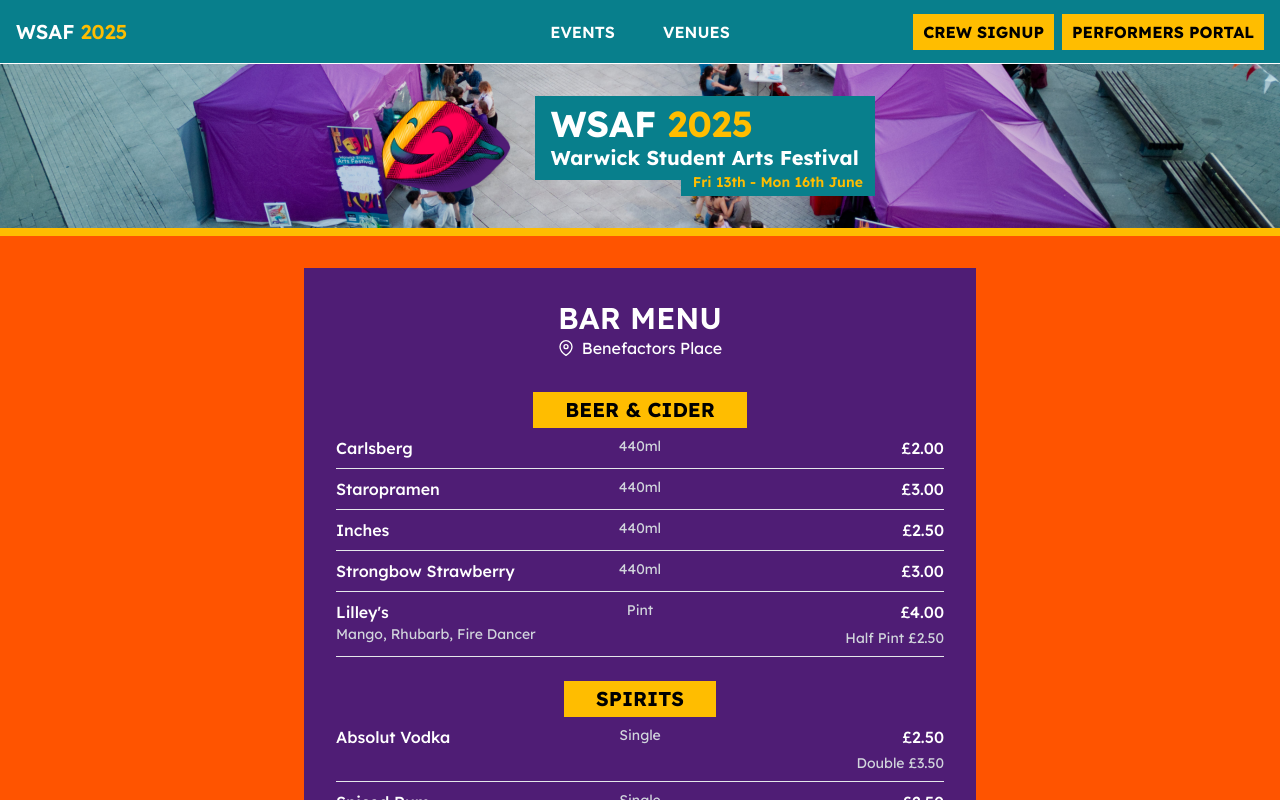
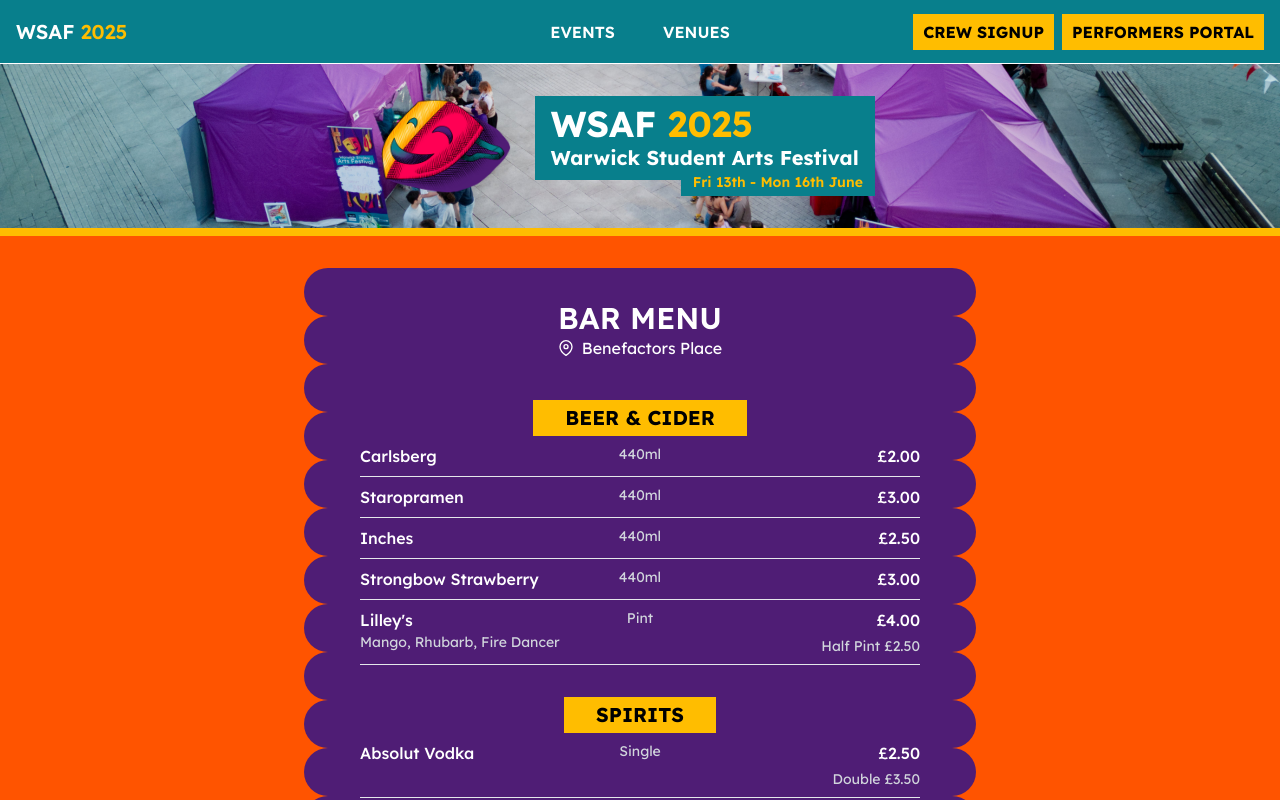
Before and after one commit to WarwickStudentArtsFestival/wsaf25-website, a Next.js app: page /bar in a window 1280 px wide. Shown: the top 800 px of the page. Built offline with nearby package versions, Linux system fonts and the light colour scheme.

Commit message:
bar menu squiggles

```diff
--- a/src/app/bar/page.tsx
+++ b/src/app/bar/page.tsx
@@ -1,11 +1,5 @@
-import React from 'react';
-import PageHeader from '@/app/components/page-header';
-import { barMenu } from './price-list';
-import type { Metadata } from 'next';
-import { FiMapPin } from 'react-icons/fi';
-import Challenge21 from '@/assets/wbar/challenge21.jpg';
-import AskForAngela from '@/assets/wbar/askforangela.jpg';
-import Image from 'next/image';
+import { Metadata } from 'next';
+import PriceList from './price-list-page';
 
 export const metadata: Metadata = {
   title: 'Bar Menu',
@@ -13,74 +7,6 @@ export const metadata: Metadata = {
     'Explore the bar menu featuring a variety of beers, wines, spirits, cocktails, and soft drinks. Beverages served at the bar on Benefactors place until 10:30 PM.',
 };
 
-export default function PriceList() {
-  return (
-    <div className="bg-purple sm:bg-orange text-white">
-      <PageHeader />
-      <div className="mx-auto bg-purple sm:my-8 p-3 sm:p-8 max-w-2xl">
-        <h1 className="text-3xl font-semibold">BAR MENU</h1>
-        <div className="flex flex-row mx-auto items-center gap-2 w-fit sm:mb-8">
-          <FiMapPin /> Benefactors Place
-        </div>
-        {barMenu.menu.map(({ category, items }, categoryIndex) => (
-          <div key={categoryIndex} className="mb-6">
-            <div className="w-fit mx-auto gap-2 flex flex-row items-center uppercase text-xl font-bold text-black bg-yellow py-1 px-8 m-2">
-              {category}
-            </div>
-            <ul className="space-y-2">
-              {items.map((item, index) => (
-                <li
-                  key={index}
-                  className="grid w-full grid-cols-[2fr_1fr_2fr] sm:grid-cols-[2fr_1fr_2fr] gap-4 border-b pb-2 items-start"
-                >
-                  <div className="text-left flex flex-col w-fit ">
-                    <span className="font-medium">{item.name}</span>
-                    <span className="text-sm text-gray-300">
-                      {item.subtitle && `${item.subtitle}`}
-                    </span>
-                  </div>
-
-                  <div className="text-center text-sm text-gray-300">
-                    <div>{item.unit_quantity}</div>
-                  </div>
-
-                  <div className="text-right space-y-1">
-                    <div className="font-medium">{item.unit_price}</div>
-                    {item.line_1 && (
-                      <div className="text-sm text-right text-gray-300">
-                        {item.line_1}
-                      </div>
-                    )}
-                    {item.line_2 && (
-                      <div className="text-sm text-right text-gray-300">
-                        {item.line_2}
-                      </div>
-                    )}
-                  </div>
-                </li>
-              ))}
-            </ul>
-          </div>
-        ))}
-        <div className="text-center mt-8 space-y-2">
-          <p>If you look under 21 be prepared to show ID to purchase alcohol</p>
-          <p>Bar runs until last event ends, usually around 10 PM</p>
-          <div className="flex mt-4">
-            <Image
-              src={AskForAngela}
-              alt="Ask for Angela"
-              className="mx-auto h-20 w-auto"
-              priority
-            />
-            <Image
-              src={Challenge21}
-              alt="Challenge 21"
-              className="mx-auto h-20 w-auto"
-              priority
-            />
-          </div>
-        </div>
-      </div>
-    </div>
-  );
+export default function Page() {
+  return <PriceList />;
 }
--- /dev/null
+++ b/src/app/bar/price-list-page.tsx
@@ -0,0 +1,112 @@
+'use client';
+import React, { useRef, useEffect, useState } from 'react';
+import PageHeader from '@/app/components/page-header';
+import { barMenu } from './price-list';
+import { FiMapPin } from 'react-icons/fi';
+import Challenge21 from '@/assets/wbar/challenge21.jpg';
+import AskForAngela from '@/assets/wbar/askforangela.jpg';
+import Image from 'next/image';
+import { LeftSquiggle, RightSquiggle } from './squiggle';
+
+export default function PriceList() {
+  const menuContentRef = useRef<HTMLDivElement>(null);
+  const [squiggleCount, setSquiggleCount] = useState(0);
+
+  useEffect(() => {
+    if (menuContentRef.current) {
+      const contentHeight = menuContentRef.current.offsetHeight;
+      const squiggleHeight = 48;
+      const height = Math.ceil(contentHeight / squiggleHeight) * squiggleHeight;
+      menuContentRef.current.style.height = `${height}px`;
+      setSquiggleCount(height / squiggleHeight);
+    }
+  }, []);
+
+  return (
+    <div className="bg-purple sm:bg-orange text-white">
+      <PageHeader />
+
+      <div className="mx-auto  sm:my-8 max-w-2xl">
+        <div className="flex flex-row">
+          <div className="hidden sm:block h-full flex-col">
+            {Array.from({ length: squiggleCount }).map((_, i) => (
+              <LeftSquiggle key={i} />
+            ))}
+          </div>
+          <div className="p-4 sm:p-8 bg-purple h-fit" ref={menuContentRef}>
+            <h1 className="text-3xl font-semibold">BAR MENU</h1>
+            <div className="flex flex-row mx-auto items-center gap-2 w-fit sm:mb-8">
+              <FiMapPin /> Benefactors Place
+            </div>
+            {barMenu.menu.map(({ category, items }, categoryIndex) => (
+              <div key={categoryIndex} className="mb-6 flex flex-col">
+                <div className="w-fit mx-auto gap-2 flex flex-row items-center uppercase text-xl font-bold text-black bg-yellow py-1 px-8 m-2">
+                  {category}
+                </div>
+
+                <ul className="space-y-2">
+                  {items.map((item, index) => (
+                    <li
+                      key={index}
+                      className="grid w-full grid-cols-[2fr_1fr_2fr] sm:grid-cols-[2fr_1fr_2fr] gap-4 border-b pb-2 items-start"
+                    >
+                      <div className="text-left flex flex-col w-fit ">
+                        <span className="font-medium">{item.name}</span>
+                        <span className="text-sm text-gray-300">
+                          {item.subtitle && `${item.subtitle}`}
+                        </span>
+                      </div>
+
+                      <div className="text-center text-sm text-gray-300">
+                        <div>{item.unit_quantity}</div>
+                      </div>
+
+                      <div className="text-right space-y-1">
+                        <div className="font-medium">{item.unit_price}</div>
+                        {item.line_1 && (
+                          <div className="text-sm text-right text-gray-300">
+                            {item.line_1}
+                          </div>
+                        )}
+                        {item.line_2 && (
+                          <div className="text-sm text-right text-gray-300">
+                            {item.line_2}
+                          </div>
+                        )}
+                      </div>
+                    </li>
+                  ))}
+                </ul>
+              </div>
+            ))}
+            <div className="text-center mt-8 space-y-2">
+              <p>
+                If you look under 21 be prepared to show ID to purchase alcohol
+              </p>
+              <p>Bar runs until last event ends, usually around 10 PM</p>
+              <div className="flex mt-4 mb-8">
+                <Image
+                  src={AskForAngela}
+                  alt="Ask for Angela"
+                  className="mx-auto h-20 w-auto"
+                  priority
+                />
+                <Image
+                  src={Challenge21}
+                  alt="Challenge 21"
+                  className="mx-auto h-20 w-auto"
+                  priority
+                />
+              </div>
+            </div>
+          </div>
+          <div className="hidden sm:block h-full flex-col">
+            {Array.from({ length: squiggleCount }).map((_, i) => (
+              <RightSquiggle key={i} />
+            ))}
+          </div>
+        </div>
+      </div>
+    </div>
+  );
+}
--- /dev/null
+++ b/src/app/bar/squiggle.tsx
@@ -0,0 +1,21 @@
+export const RightSquiggle = () => (
+  <svg
+    viewBox="0 0 25 50"
+    fill="currentColor"
+    xmlns="http://www.w3.org/2000/svg"
+    className="w-6 h-12 text-purple"
+  >
+    <path d="M0,0 V50 A25,25 0 0 0 25,25 A25,25 0 0 0 0,0" />
+  </svg>
+);
+
+export const LeftSquiggle = () => (
+  <svg
+    viewBox="0 0 25 50"
+    fill="currentColor"
+    xmlns="http://www.w3.org/2000/svg"
+    className="w-6 h-12 text-purple"
+  >
+    <path d="M25,0 V50 A25,25 0 0 1 0,25 A25,25 0 0 1 25,0" />
+  </svg>
+);
```
